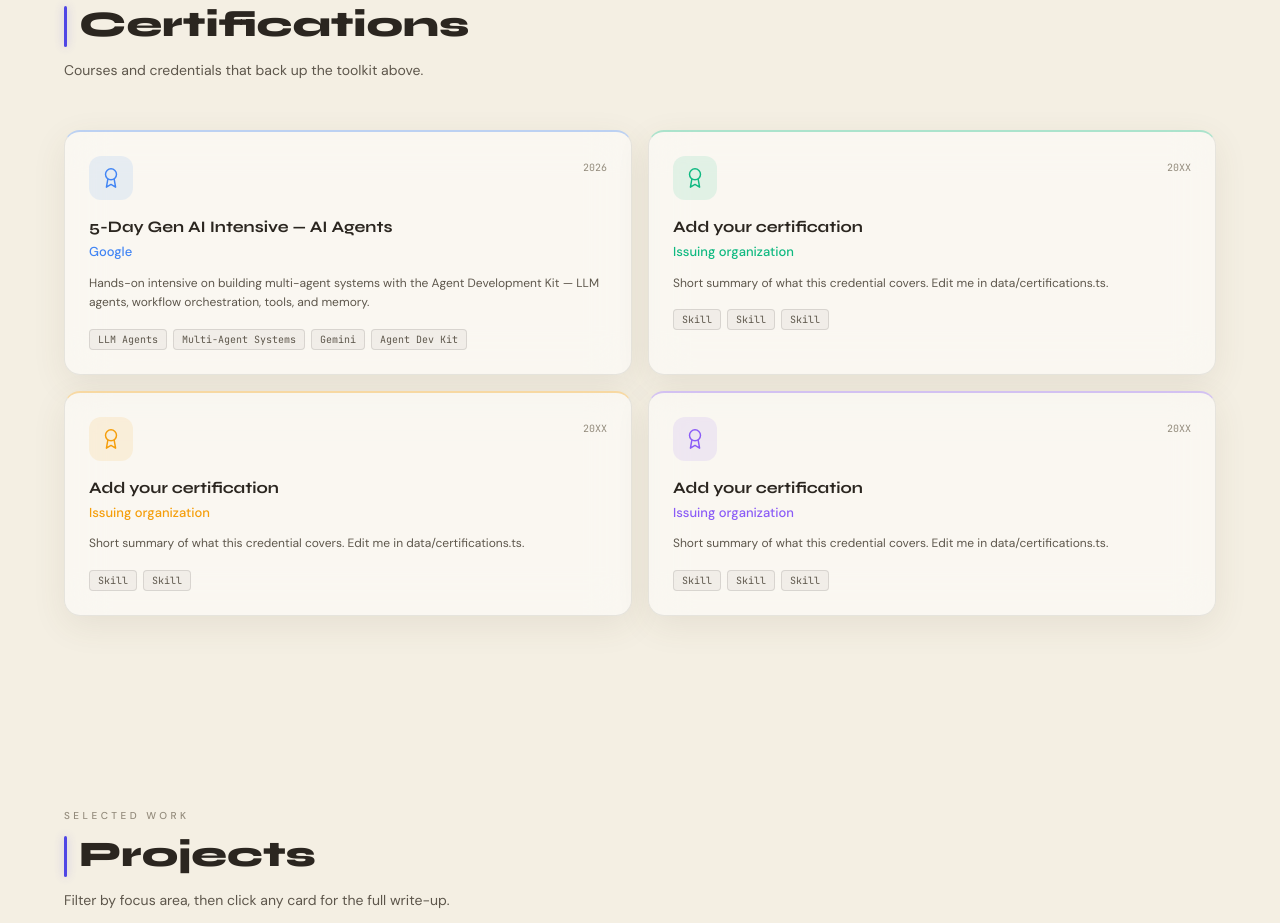
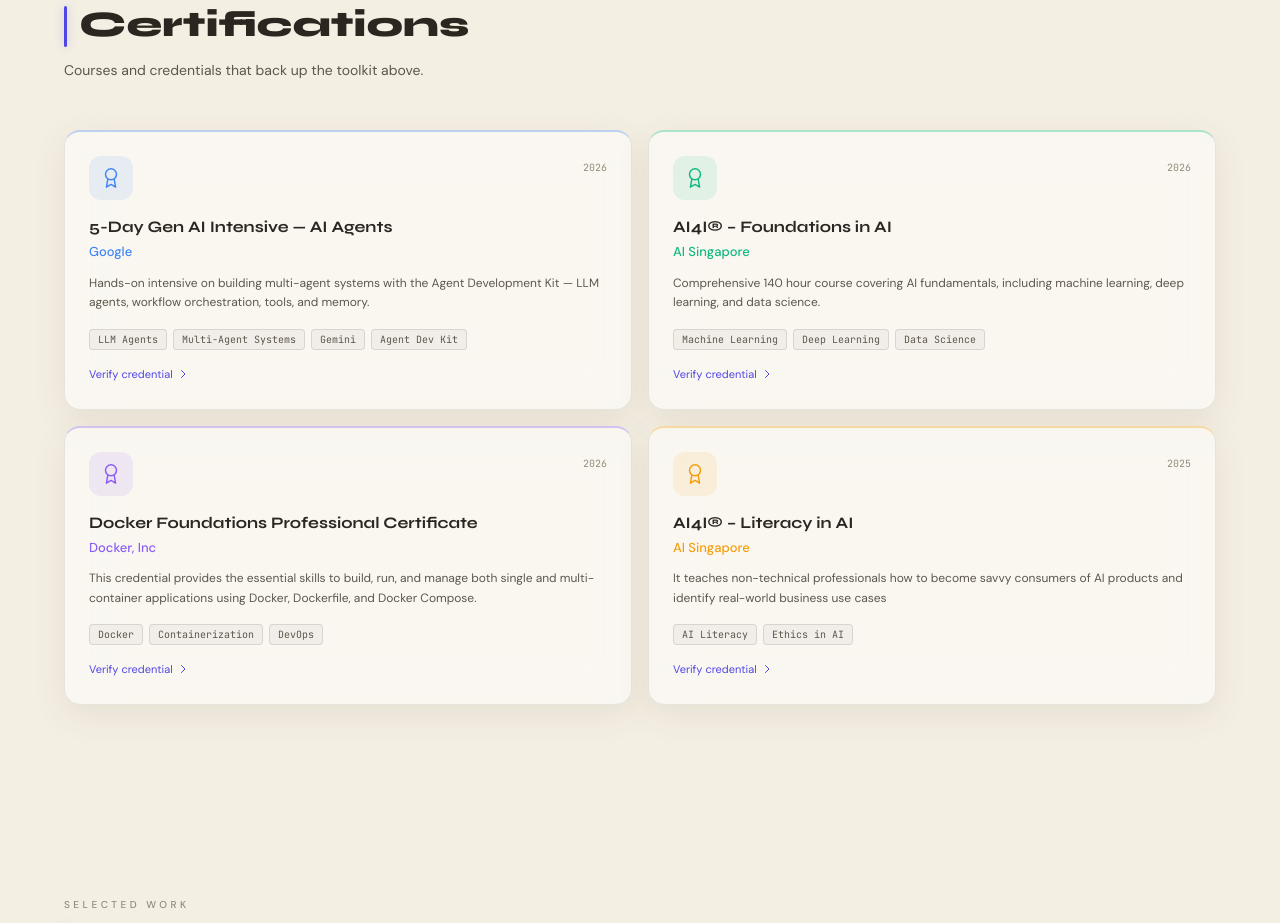
Before and after one commit to ChewYiSiang/personal-portfolio-website, a Next.js app: page / in a window 1280 px wide. Shown: the part 1760-2683 px from the top of the page. Built offline with nearby package versions, Linux system fonts and the light colour scheme.

Commit message:
feat: updated certificates

```diff
--- a/data/certifications.ts
+++ b/data/certifications.ts
@@ -16,37 +16,37 @@
     description:
       'Hands-on intensive on building multi-agent systems with the Agent Development Kit — LLM agents, workflow orchestration, tools, and memory.',
     skills: ['LLM Agents', 'Multi-Agent Systems', 'Gemini', 'Agent Dev Kit'],
-    credentialUrl: '',
+    credentialUrl: 'https://www.kaggle.com/certification/badges/yisiangchew/105',
     accent: '#4285F4',
   },
   {
-    title: 'Add your certification',
-    issuer: 'Issuing organization',
-    date: '20XX',
+    title: 'AI4I® – Foundations in AI',
+    issuer: 'AI Singapore',
+    date: '2026',
     description:
-      'Short summary of what this credential covers. Edit me in data/certifications.ts.',
-    skills: ['Skill', 'Skill', 'Skill'],
-    credentialUrl: '',
+      'Comprehensive 140 hour course covering AI fundamentals, including machine learning, deep learning, and data science.',
+    skills: ['Machine Learning', 'Deep Learning', 'Data Science'],
+    credentialUrl: 'https://learn.aisingapore.org/certificate-verification/839BCB1C17-735B73A745-733763C6B8/',
     accent: '#10B981',
   },
   {
-    title: 'Add your certification',
-    issuer: 'Issuing organization',
-    date: '20XX',
+    title: 'Docker Foundations Professional Certificate',
+    issuer: 'Docker, Inc',
+    date: '2026',
     description:
-      'Short summary of what this credential covers. Edit me in data/certifications.ts.',
-    skills: ['Skill', 'Skill'],
-    credentialUrl: '',
+      'This credential provides the essential skills to build, run, and manage both single and multi-container applications using Docker, Dockerfile, and Docker Compose.',
+    skills: ['Docker', 'Containerization', 'DevOps'],
+    credentialUrl: 'https://www.linkedin.com/learning/certificates/9ccfe25e7dd815a7c55470729941012ba3d7744531c987eba977223c0936b99c?u=2062740',
+    accent: '#8B5CF6',
+  },
+  {
+    title: 'AI4I® – Literacy in AI',
+    issuer: 'AI Singapore',
+    date: '2025',
+    description:
+      'It teaches non-technical professionals how to become savvy consumers of AI products and identify real-world business use cases',
+    skills: ['AI Literacy', 'Ethics in AI'],
+    credentialUrl: 'https://learn.aisingapore.org/certificate-verification/839B9D548C-81358317D9-733763C6B8/',
     accent: '#F59E0B',
   },
-  {
-    title: 'Add your certification',
-    issuer: 'Issuing organization',
-    date: '20XX',
-    description:
-      'Short summary of what this credential covers. Edit me in data/certifications.ts.',
-    skills: ['Skill', 'Skill', 'Skill'],
-    credentialUrl: '',
-    accent: '#8B5CF6',
-  },
 ]
```
